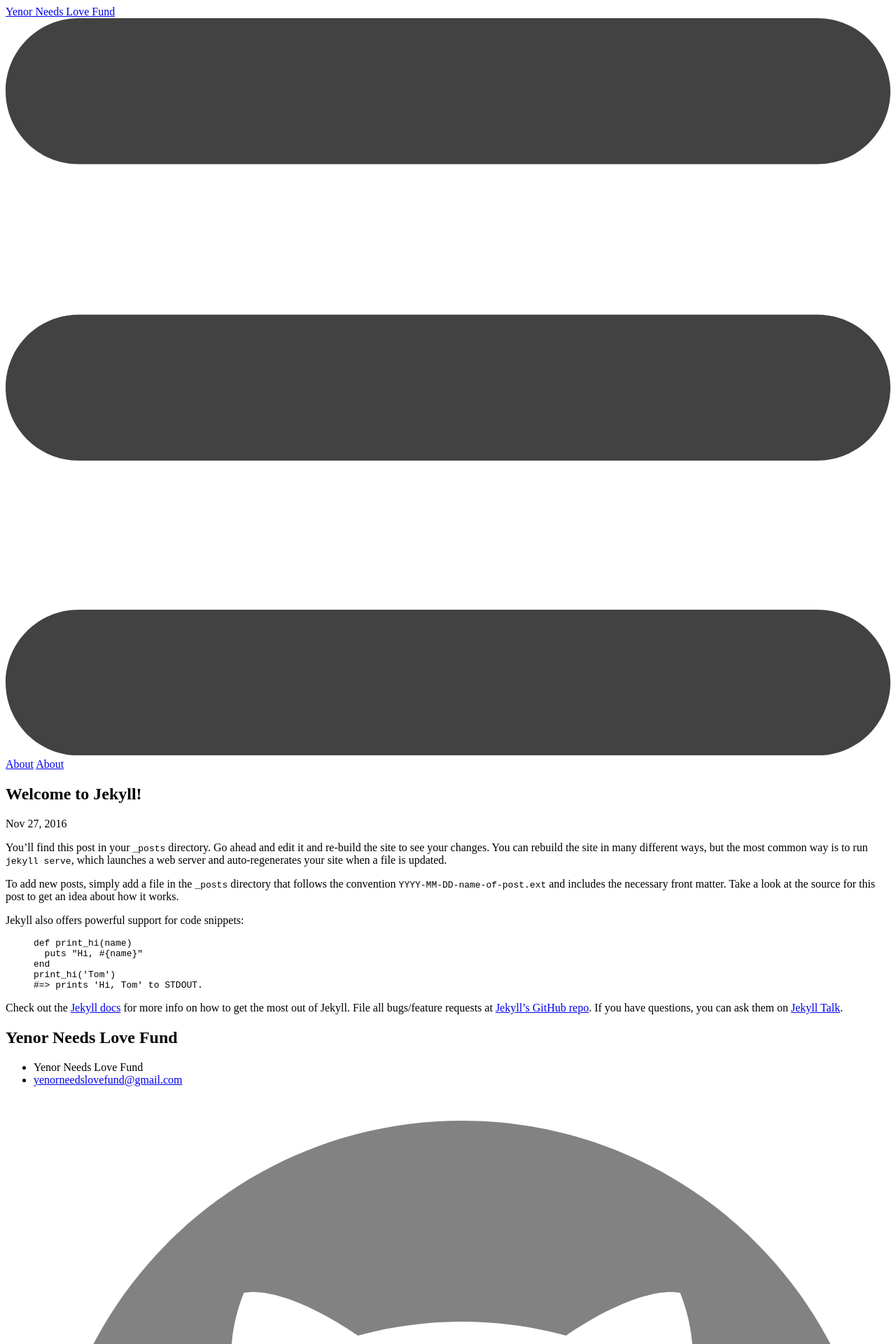
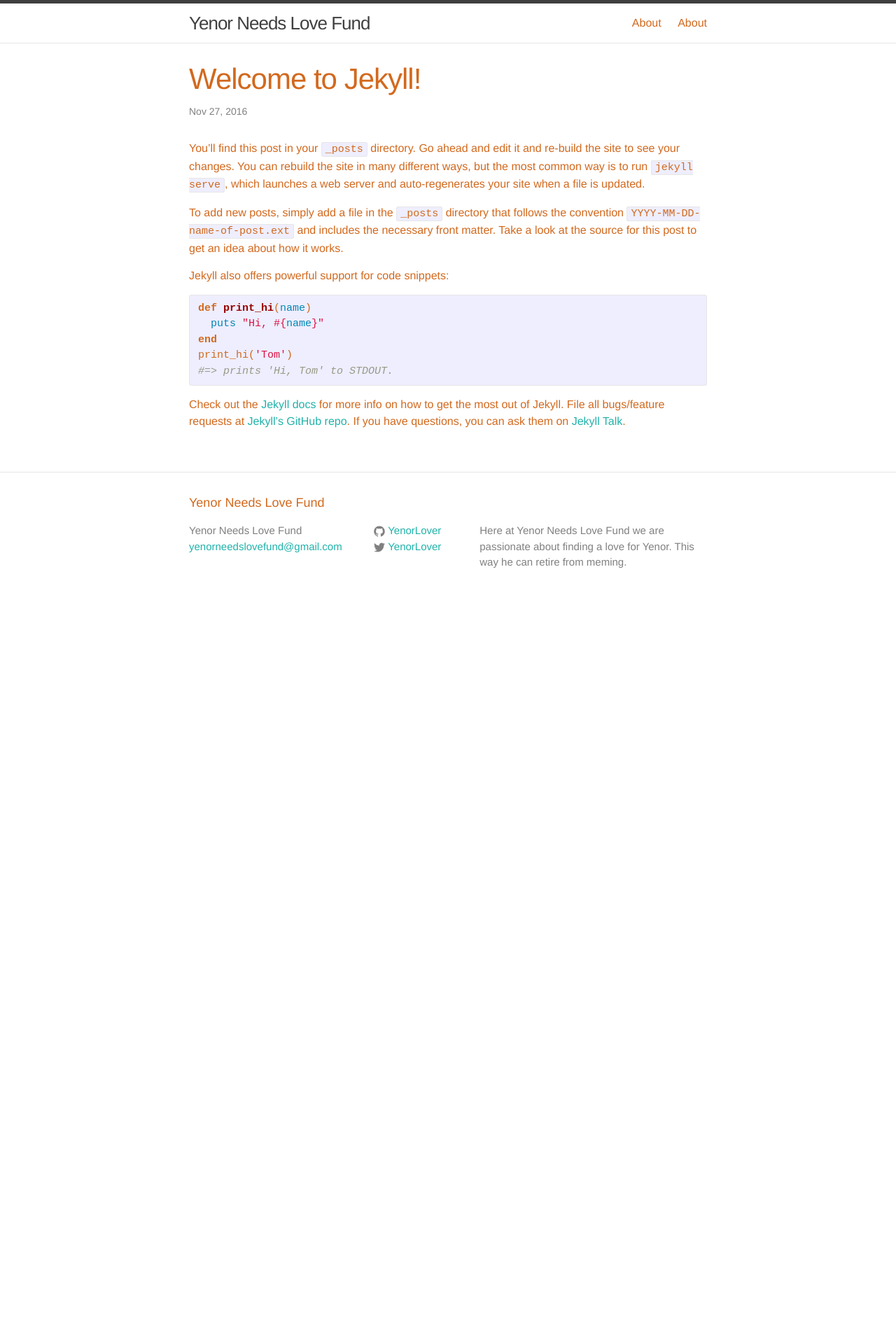
Before and after one commit to killbotryan/killbotryan.github.io, a Jekyll site: the page built from my-portfolio-site/_posts/2016-11-27-welcome-to-jekyll.markdown, in a window 1280 px wide. Shown: the top 1920 px of the page at 70% size. Built offline with Jekyll 4.4.1, drawn with Linux system fonts in a browser that asks for light colours; after the commit the page ends 900 px from its top, so only the background shows below that.

Commit message:
Update main.scss

```diff
--- a/css/main.scss
+++ b/css/main.scss
@@ -1,4 +1,4 @@
-s---
+---
 # Only the main Sass file needs front matter (the dashes are enough)
 ---
 @charset "utf-8";
@@ -18,7 +18,7 @@ $text-color:       chocolate;
 $background-color: white;
 $brand-color:      lightseagreen;
 
-$grey-color:       #828282;
+$grey-color:       grey;
 $grey-color-light: lighten($grey-color, 40%);
 $grey-color-dark:  darken($grey-color, 25%);
 
```
